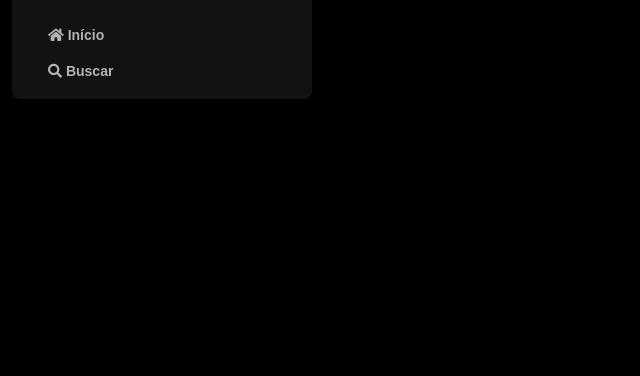
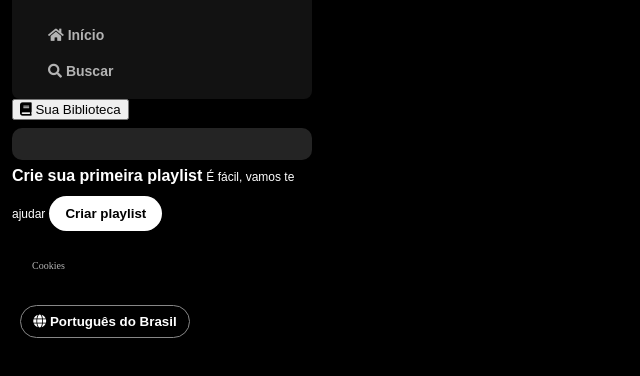
Before and after one commit to R4f4elucc4s/SPOTIFY-IMERSAO-ALURA, a plain HTML site: page index.html in a window 1280 px wide. Shown: the part 64-440 px from the top of the page, without its empty margins (0-640 px from the left). Drawn offline with Linux system fonts and the light colour scheme.

Commit message:
2ª  aula da imersão
foi implementado várias linhas no código

```diff
--- a/index.html
+++ b/index.html
@@ -6,7 +6,7 @@
     <title>Spotify Imersão</title>
     <link rel="stylesheet" href="reset.css">
     <link rel="stylesheet" href="style.css">
-    <link rel="stylesheet" href="styles.css">
+
 
   <link rel="stylesheet" href="https://use.fontawesome.com/releases/v5.15.4/css/solid.css"/>
   <link rel="stylesheet" href="https://use.fontawesome.com/releases/v5.15.4/css/fontawesome.css"/>
@@ -19,7 +19,7 @@
         <a href="">
             <img src="./assets/icons/logo-spotify.png" alt="logo do spotify">
     </a>
-    <div>
+</div>
         <ul>
             <li>
                 <a href="">
@@ -34,9 +34,37 @@
                 </a>
             </li>
         </ul>
+
+    </nav>
+    <div class="Library">
+        <div class="Library__content">
+            <button class="library__button">
+                <span class="fa fas fa-book "></span>
+                <span>Sua Biblioteca</span>
+            </button>
+            <span class="fa fa-plus"></span>
+        </div>
+<section class="section-playlist"></section>
+        <div class="section-playlist__content">
+            <span class="text title">Crie sua primeira playlist</span>
+            <span class="text subtitle">É fácil, vamos te ajudar</span>
+            <button class="section-playlist__button">
+                <span>Criar playlist</span>
+            </button>
+        </div>
+</section>
+    <div class="cookies">
+        <a href="">Cookies</a>
     </div>
+
+                <div class="languages">
+                    <button class="languages__button">
+                        <span class="fa fa-globe"></span>
+                        <span>Português do Brasil</span>
+                    </button>
+                </div>
+            </div>
         </div>
-    </nav>
-</div>
+    </div>
 </body>
 </html>
--- a/style.css
+++ b/style.css
@@ -50,3 +50,123 @@ h1{
     font-size: 14px;
     font-family: "DM Sans" , sans-serif
 }
+
+.library{
+background-color: #121212;
+border-radius: 8px;
+display : flex;
+justify-content: space-between;
+flex-direction: column;
+padding: 4px 8px;
+color: #b3b3b3;
+font-weight: 600;
+font-size: 14px;
+margin-top: 10px;
+}
+
+.library .library__content{
+    display: flex;
+    justify-content: space-between;
+}
+
+.library .library__button{
+    margin-right: 10px;
+    color: #b3b3b3;
+    background-color: transparent;
+    border: 0px;
+    font-size: 14px;
+    font-weight: 700;
+    font-family: "DM Sans", sans-serif;
+    text-align: center;
+    text-decoration: none;
+    text-transform: none;
+    padding: 20px 10px;
+}
+
+.library .library__button .fa{
+    font-size: 20px;
+    margin-right: 10px;
+    font-weight: 300;
+    padding-right: 8px;
+}
+
+.library .library__content .fa-plus{
+    margin: 24px 10px;
+}
+
+.section-playlist{
+    display: flex;
+    align-items: flex-start;
+    justify-content: space-between;
+    gap: 20px;
+    background-color: #242424;
+    color: #b3b3b3;
+    font-weight: 600;
+    font-size: 14px;
+    margin: 8px 0px;
+    padding: 16px 20px;
+    border-radius: 10px;
+}
+
+.section-playlist .section-playlist__content{
+    display: flex;
+    flex-direction: column;
+}
+
+.section-playlist__content .text{
+    padding-bottom: 14px;
+    color: #fff;
+    font-family: "DM  Sans",sans-serif;
+}
+
+.section-playlist__content .title{
+    font-weight: 700;
+}
+
+.section-playlist__content .subtitle{
+    font-weight: 500;
+    font-size: 12px;
+}
+
+.section-playlist__content .section-playlist__button{
+    background-color: #fff;
+    color: #000;
+    border-radius: 20px;
+    font-size: 12;
+    font-weight: 700;
+    font-family: "DM Sans", sans-serif;
+    text-decoration: none;
+    text-tranform: none;
+    padding: 10px;
+    margin-top: 12px;
+    border: 0px;
+    width: 113px;
+}
+
+.sidebar .cookies{
+    margin: 25px 20px;
+}
+
+.sidebar .cookies a{
+    color: #b3b3b3;
+    font-weight: 500;
+    font-size: 10px;
+    text-decoration: none;
+}
+
+.sidebar .cookies a:hover{
+    text-decoration: underline;
+}
+
+.languages .languages__button{
+    background-color: transparent;
+    border: 1px solid #878787;
+    color: #fff;
+    font-weight: bold;
+    cursor: pointer;
+    width: 170px;
+    margin: 8px;
+    padding: 8px;
+    border-radius: 20px;
+
+}
```
